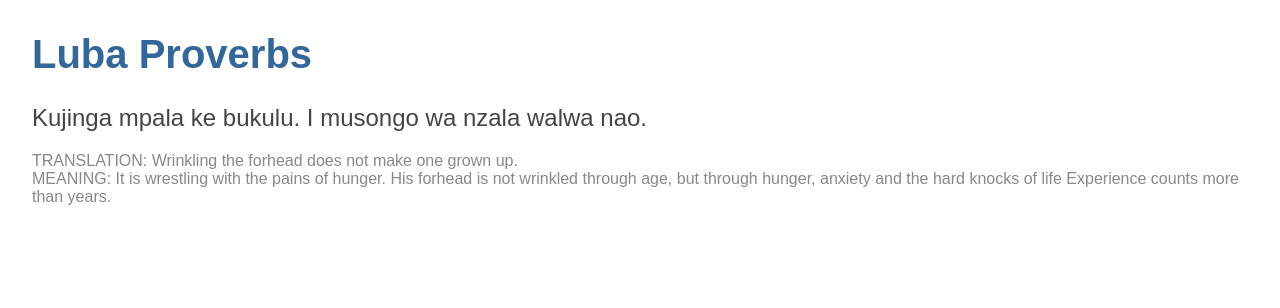
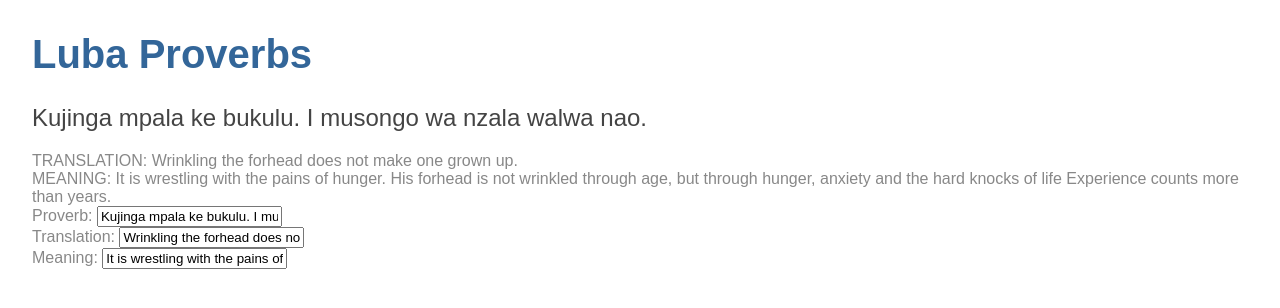
Before and after one commit to kalendamoise/luba-proverbs-ui, an Angular app: page / in a window 1280 px wide. Shown: the top 308 px of the page. Built offline with nearby package versions, Linux system fonts and the light colour scheme.

Commit message:
Made the proverb editable using two ways binding. Also import FormsModule to enable the usage of ngModule.

```diff
--- a/src/app/app.module.ts
+++ b/src/app/app.module.ts
@@ -4,6 +4,8 @@ import { NgModule } from '@angular/core';
 import { AppRoutingModule } from './app-routing.module';
 import { AppComponent } from './app.component';
 import { ProverbsComponent } from './proverbs/proverbs.component';
+
+import { FormsModule } from '@angular/forms';
 
 @NgModule({
   declarations: [
@@ -12,7 +14,8 @@ import { ProverbsComponent } from './proverbs/proverbs.component';
   ],
   imports: [
     BrowserModule,
-    AppRoutingModule
+    AppRoutingModule,
+    FormsModule
   ],
   providers: [],
   bootstrap: [AppComponent]
--- a/src/app/proverbs/proverbs.component.html
+++ b/src/app/proverbs/proverbs.component.html
@@ -1,3 +1,21 @@
 <h2>{{proverb.originalText}}</h2>
 <div><span>{{'Translation:' | uppercase}} {{proverb.englishText}}</span></div>
 <div><span>{{'Meaning:' | uppercase}} {{proverb.englishMeaning}}</span></div>
+
+<div>
+<label>Proverb:
+  <input [(ngModel)]="proverb.originalText" placeholder="originalText">
+</label>
+</div>
+
+<div>
+<label>Translation:
+  <input [(ngModel)]="proverb.englishText" placeholder="englishText">
+</label>
+</div>
+
+<div>
+<label>Meaning:
+  <input [(ngModel)]="proverb.englishMeaning" placeholder="englishMeaning">
+</label>
+</div>
```
